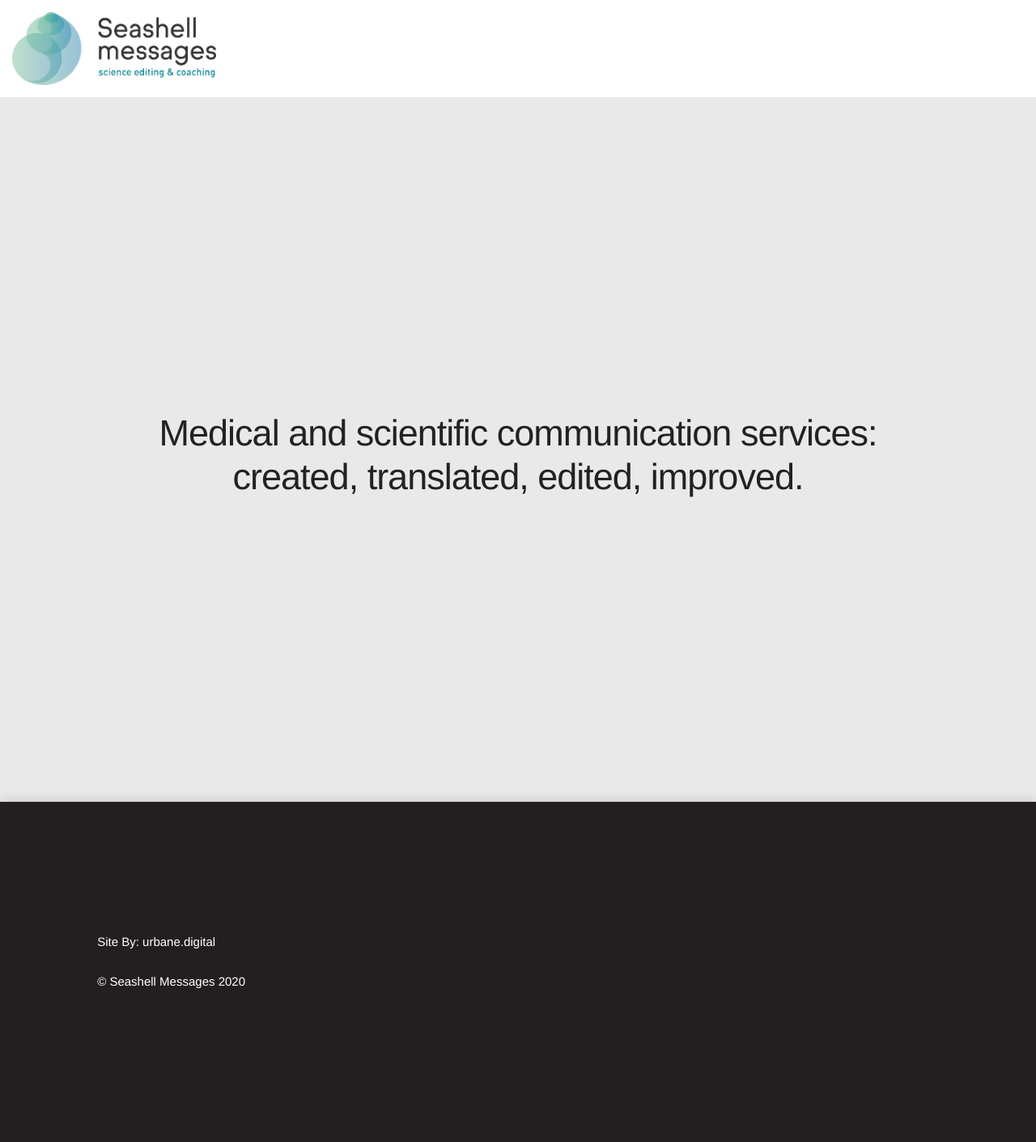
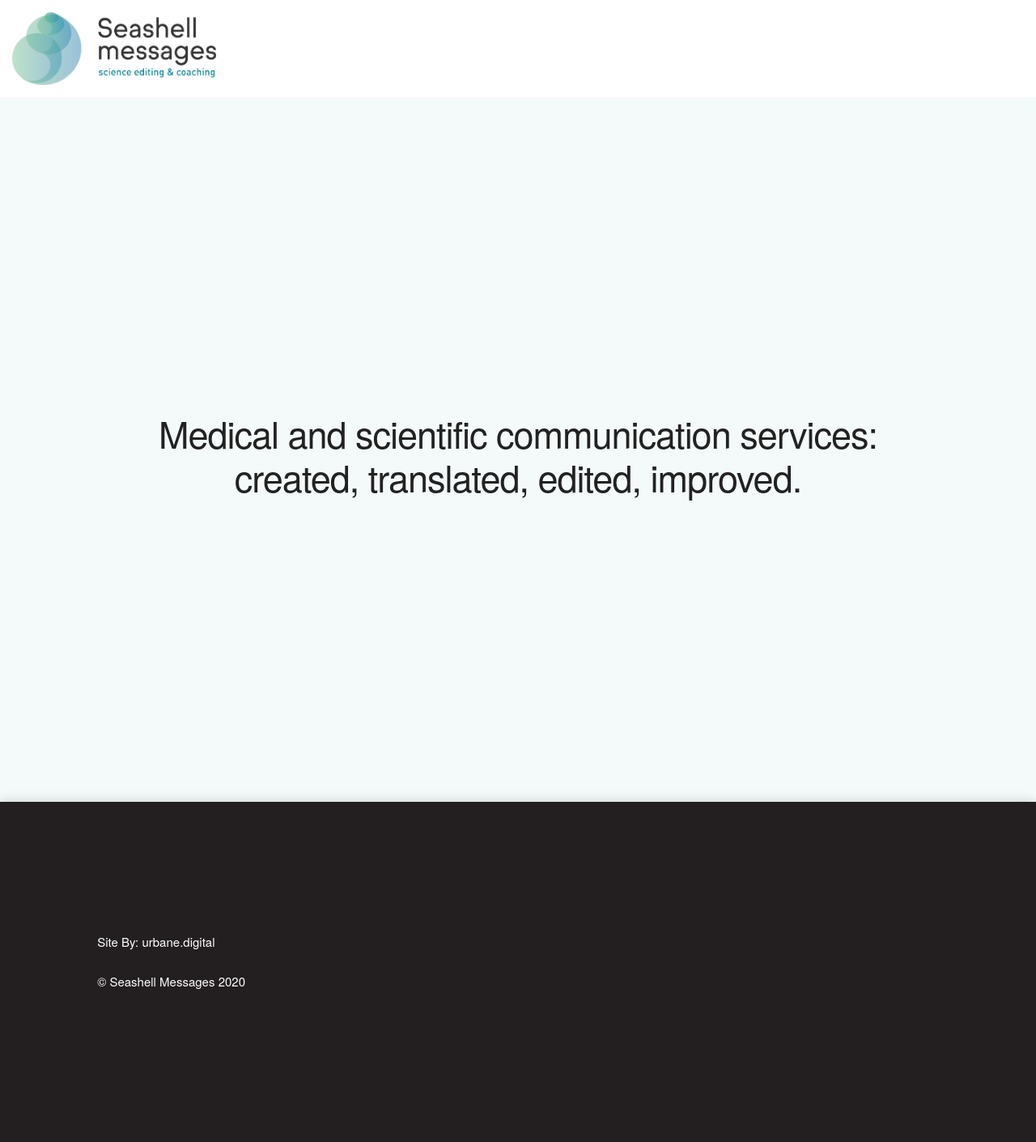
Before and after one commit to seashellmessages/seashell-messages-neue, a Jekyll site: the page built from index.markdown, in a window 1280 px wide. Shown: the whole page at 81% size. Built offline with Jekyll 4.4.1, drawn with Linux system fonts in a browser that asks for light colours; nearby versions of some CDN libraries.

Commit message:
Fixed fonts an backgroun colours.
Signed-off-by: Thomas Smith <me@spud93.com>

```diff
--- a/_sass/main.scss
+++ b/_sass/main.scss
@@ -74,12 +74,9 @@ $border : 0.1em solid black;
 }
 
 * {
-
-  font-family: "Arimo", Helvetica, sans-serif;
   margin: 0;
   padding: 0;
   -webkit-font-smoothing: antialiased;
-
 }
 
 html {
@@ -89,14 +86,7 @@ html {
 }
 
 body {
-/*
-  box-sizing: inherit;
-  background: no-repeat center center fixed;
-  -webkit-background-size: cover;
-  -moz-background-size: cover;
-  -o-background-size: cover;
-  background-size: cover;
-*/
+  background-color: rgba(152, 198, 205, 0.1);
 }
 
 .mobile-nav-button {
@@ -167,6 +157,7 @@ header {
 }
 
 .navigation {
+  font-family: "Arimo", Helvetica, sans-serif;
   position: absolute;
   top: 8em;
   background: $white;
@@ -237,7 +228,6 @@ nav {
 }
 
 .home-section {
-  background-color: $light_gray_75;
 }
 
 #welcome-text {
@@ -245,7 +235,6 @@ nav {
 }
 
 .about-section {
-  background-color: $white
 }
 
 .wisdom-section {
```
